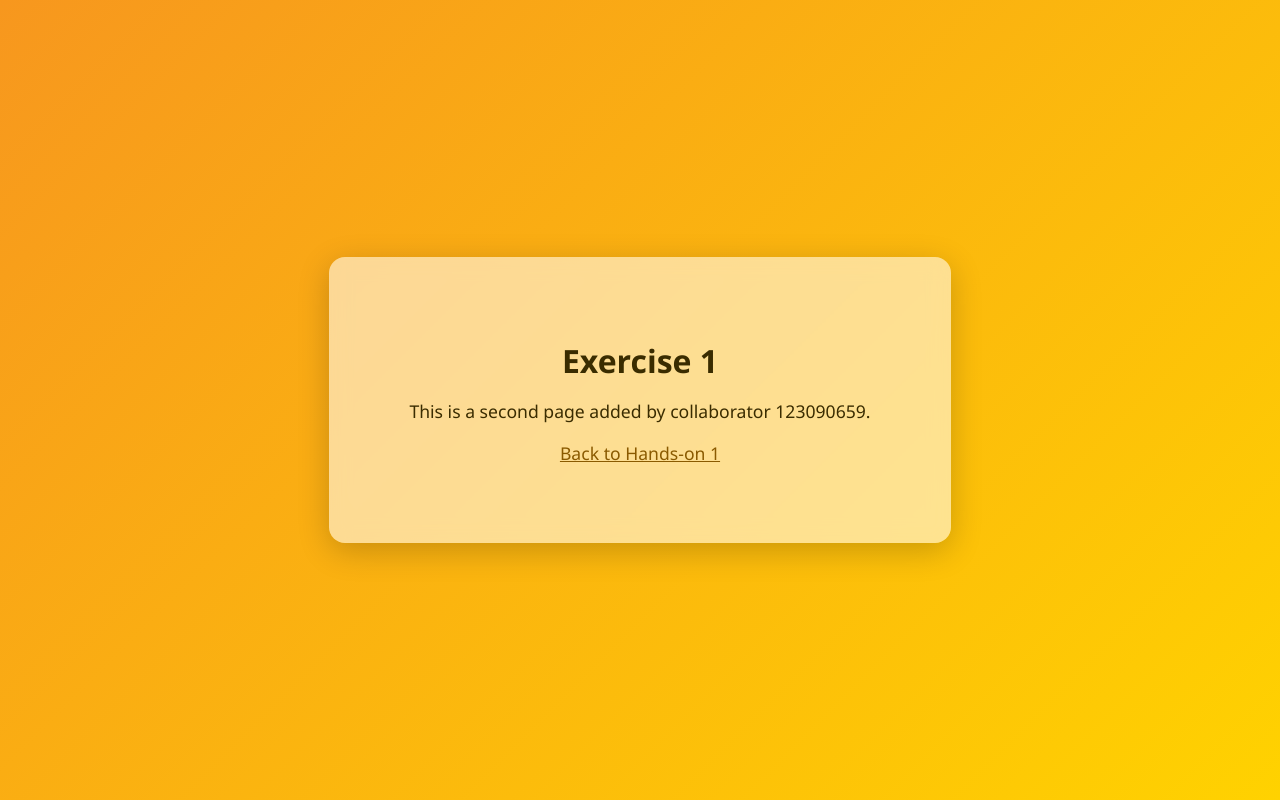
After one commit to 123090659-rgb/MIS2001, a Flask app: page /exercise1 in a window 1280 px wide. The commit adds this page. Run offline with Flask 3, Linux system fonts and the light colour scheme.

Commit message:
Change page color and add Exercise 1 page (collaborator 123090659)

```diff
--- a/app.py
+++ b/app.py
@@ -8,6 +8,11 @@ def index():
     return render_template("index.html", title="Hands-on 1")
 
 
+@app.route("/exercise1")
+def exercise1():
+    return render_template("exercise1.html", title="Exercise 1")
+
+
 @app.route("/health")
 def health():
     return {"status": "ok"}, 200
--- /dev/null
+++ b/templates/exercise1.html
@@ -0,0 +1,38 @@
+<!DOCTYPE html>
+<html lang="en">
+<head>
+    <meta charset="UTF-8">
+    <meta name="viewport" content="width=device-width, initial-scale=1.0">
+    <title>{{ title }}</title>
+    <style>
+        body {
+            font-family: "Segoe UI", Arial, sans-serif;
+            background: linear-gradient(135deg, #f7971e 0%, #ffd200 100%);
+            color: #3a2c00;
+            min-height: 100vh;
+            margin: 0;
+            display: flex;
+            justify-content: center;
+            align-items: center;
+        }
+        .card {
+            background: rgba(255, 255, 255, 0.55);
+            backdrop-filter: blur(10px);
+            border-radius: 16px;
+            padding: 60px 80px;
+            text-align: center;
+            box-shadow: 0 8px 32px rgba(0, 0, 0, 0.2);
+        }
+        h1 { font-size: 2rem; margin-bottom: 1rem; }
+        p { font-size: 1.1rem; }
+        a { color: #8a5a00; }
+    </style>
+</head>
+<body>
+    <div class="card">
+        <h1>Exercise 1</h1>
+        <p>This is a second page added by collaborator 123090659.</p>
+        <p><a href="/">Back to Hands-on 1</a></p>
+    </div>
+</body>
+</html>
--- a/templates/index.html
+++ b/templates/index.html
@@ -7,7 +7,7 @@
     <style>
         body {
             font-family: "Segoe UI", Arial, sans-serif;
-            background: linear-gradient(135deg, #667eea 0%, #764ba2 100%);
+            background: linear-gradient(135deg, #11998e 0%, #38ef7d 100%);
             color: #fff;
             min-height: 100vh;
             margin: 0;
```
